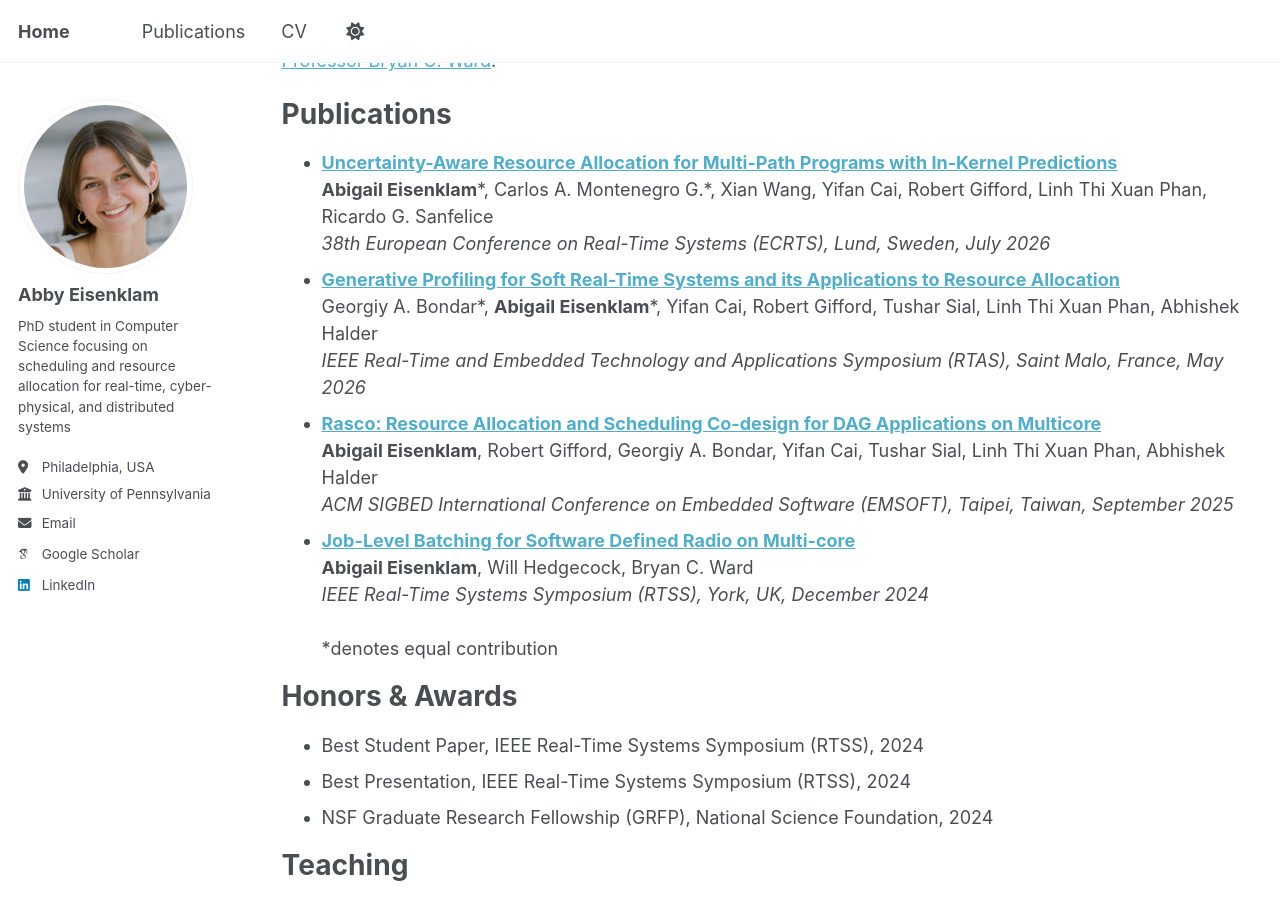
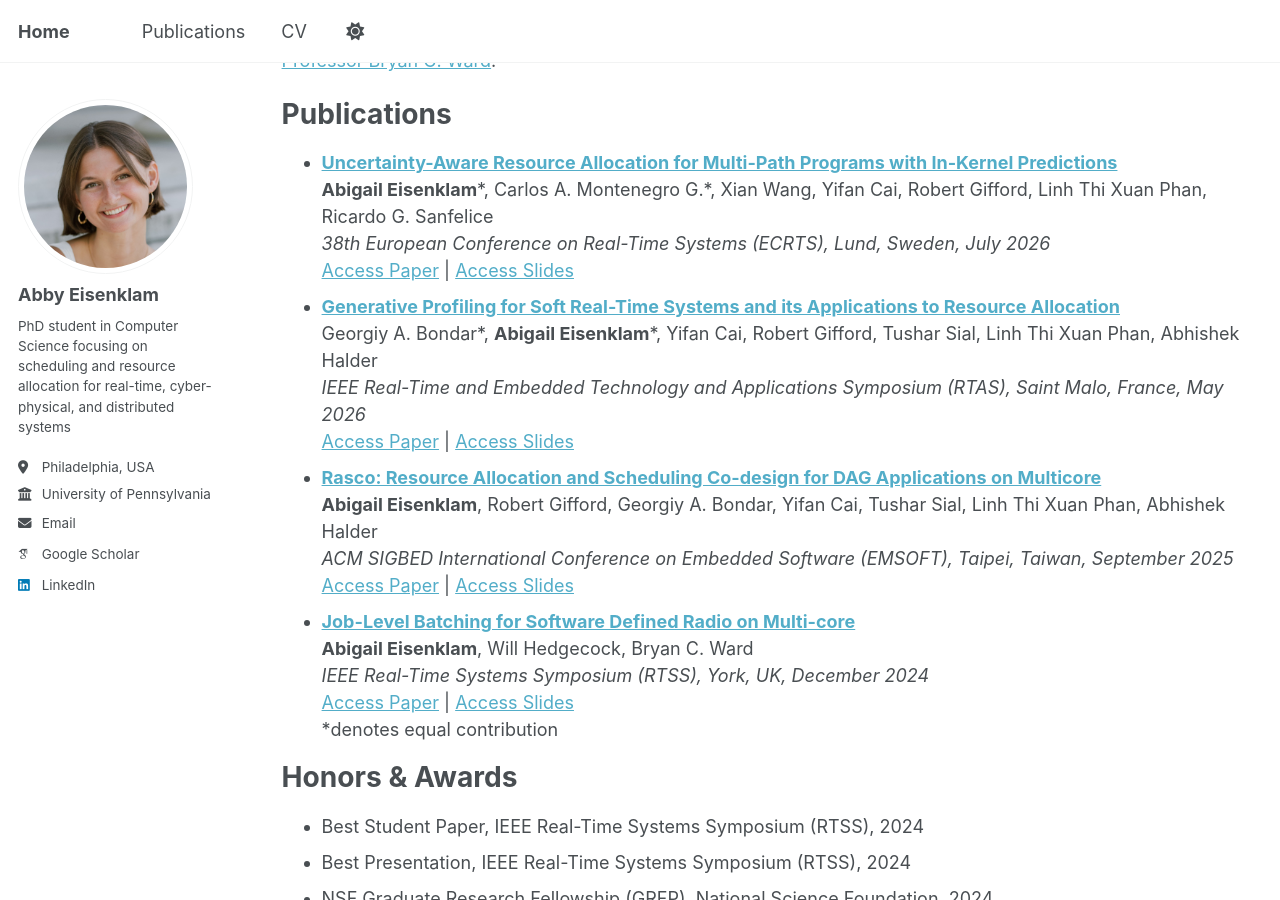
Before and after one commit to abbyeisenklam/abbyeisenklam.github.io, a Jekyll site: the page built from _pages/about.md, in a window 1280 px wide and 900 px high, scrolled down 202 px. Built offline with Jekyll 4.4.1, drawn with Linux system fonts in a browser that asks for light colours; some web fonts are replaced; a script that is not in the unit is left out.

Commit message:
condense

```diff
--- a/_pages/about.md
+++ b/_pages/about.md
@@ -14,15 +14,19 @@ Publications
 * [**Uncertainty-Aware Resource Allocation for Multi-Path Programs with In-Kernel Predictions**](https://drops.dagstuhl.de/entities/document/10.4230/LIPIcs.ECRTS.2026.17)  <br>
 **Abigail Eisenklam**\*, Carlos A. Montenegro G.\*, Xian Wang, Yifan Cai, Robert Gifford, Linh Thi Xuan Phan, Ricardo G. Sanfelice  <br>
 _38th European Conference on Real-Time Systems (ECRTS), Lund, Sweden, July 2026_ <br>
+<a href="/files/ecrts-26-mpora.pdf">Access Paper</a> \| <a href="/files/ecrts-26-mpora-slides.pdf">Access Slides</a>
 * [**Generative Profiling for Soft Real-Time Systems and its Applications to Resource Allocation**](https://ieeexplore.ieee.org/document/11558397)  <br>
 Georgiy A. Bondar\*, **Abigail Eisenklam**\*, Yifan Cai, Robert Gifford, Tushar Sial, Linh Thi Xuan Phan, Abhishek Halder  <br>
 _IEEE Real-Time and Embedded Technology and Applications Symposium (RTAS), Saint Malo, France, May 2026_ <br>
+<a href="/files/rtas-26-genprofiling.pdf">Access Paper</a> \| <a href="/files/rtas-26-genprofiling-slides.pdf">Access Slides</a>
 * [**Rasco: Resource Allocation and Scheduling Co-design for DAG Applications on Multicore**](https://dl.acm.org/doi/10.1145/3761814) <br>
 **Abigail Eisenklam**, Robert Gifford, Georgiy A. Bondar, Yifan Cai, Tushar Sial, Linh Thi Xuan Phan, Abhishek Halder <br>
-_ACM SIGBED International Conference on Embedded Software (EMSOFT), Taipei, Taiwan, September 2025_
+_ACM SIGBED International Conference on Embedded Software (EMSOFT), Taipei, Taiwan, September 2025_ <br>
+<a href="/files/emsoft-25-rasco.pdf">Access Paper</a> \| <a href="/files/emsoft-25-rasco-slides.pdf">Access Slides</a>
 * [**Job-Level Batching for Software Defined Radio on Multi-core**](https://ieeexplore.ieee.org/document/10844711)  <br>
 **Abigail Eisenklam**, Will Hedgecock, Bryan C. Ward  <br>
 _IEEE Real-Time Systems Symposium (RTSS), York, UK, December 2024_ <br>
+<a href="/files/rtss-24-batching.pdf">Access Paper</a> \| <a href="/files/rtss-24-batching-slides.pdf">Access Slides</a>
 <br>
 \*denotes equal contribution
 
```
